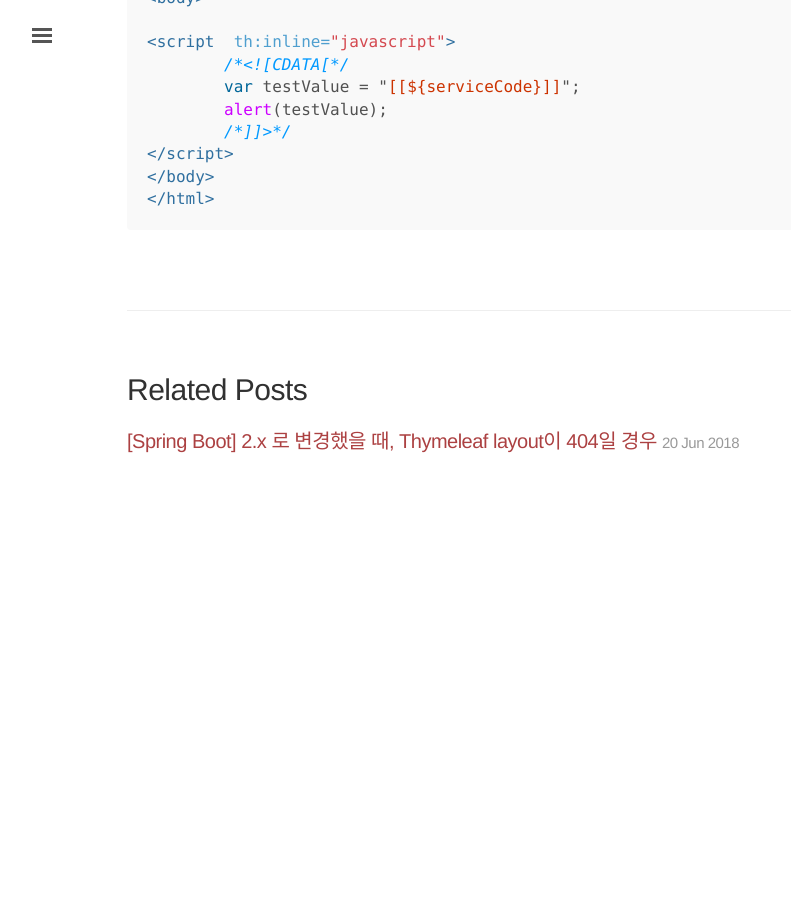
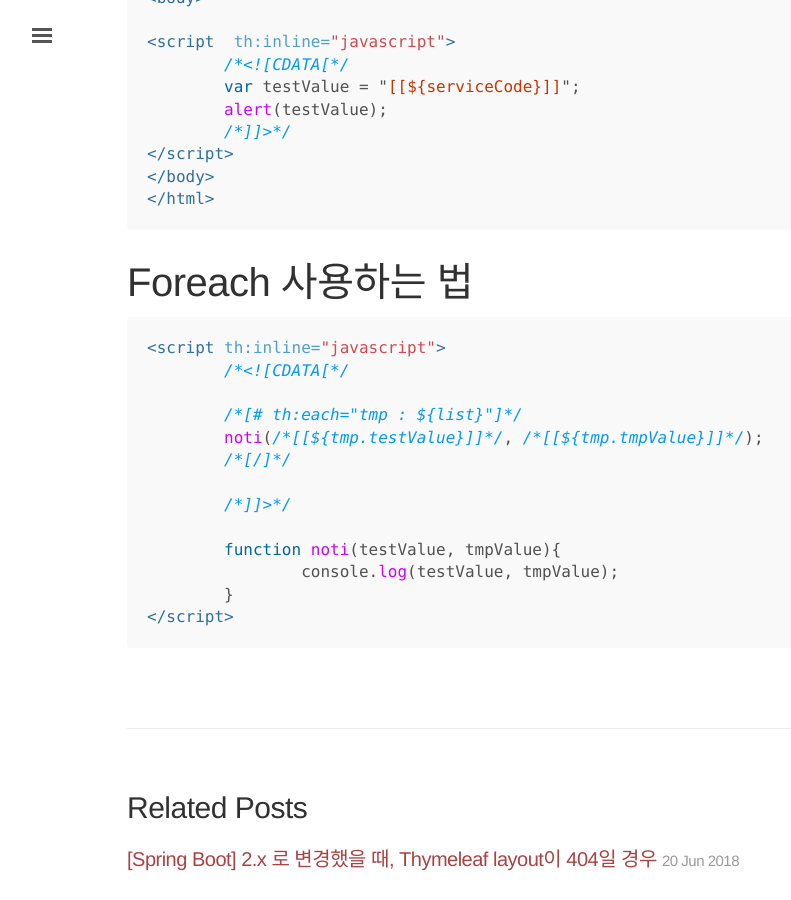
Before and after one commit to akageun/akageun.github.io, a Jekyll site: the page built from _posts/2019-07-04-thymeleaf-js-data.md, in a window 1280 px wide and 900 px high, scrolled down 894 px. Shown: the whole window, without its empty margins (3-794 px from the left). Built offline with Jekyll 4.4.1, drawn with Linux system fonts in a browser that asks for light colours; some web fonts are replaced; comment, search, counter and statistics services are not loaded; before the commit the page ends 1408 px from its top, so only the background shows below that.

Commit message:
Update 2019-07-04-thymeleaf-js-data.md

````diff
--- a/_posts/2019-07-04-thymeleaf-js-data.md
+++ b/_posts/2019-07-04-thymeleaf-js-data.md
@@ -39,3 +39,21 @@ public ModelAndView home(){
 </body>
 </html>
 ```
+
+# Foreach 사용하는 법
+
+```html
+<script th:inline="javascript">
+	/*<![CDATA[*/
+
+	/*[# th:each="tmp : ${list}"]*/
+	noti(/*[[${tmp.testValue}]]*/, /*[[${tmp.tmpValue}]]*/);
+	/*[/]*/
+
+	/*]]>*/
+
+	function noti(testValue, tmpValue){
+		console.log(testValue, tmpValue);
+	}
+</script>
+```
````
